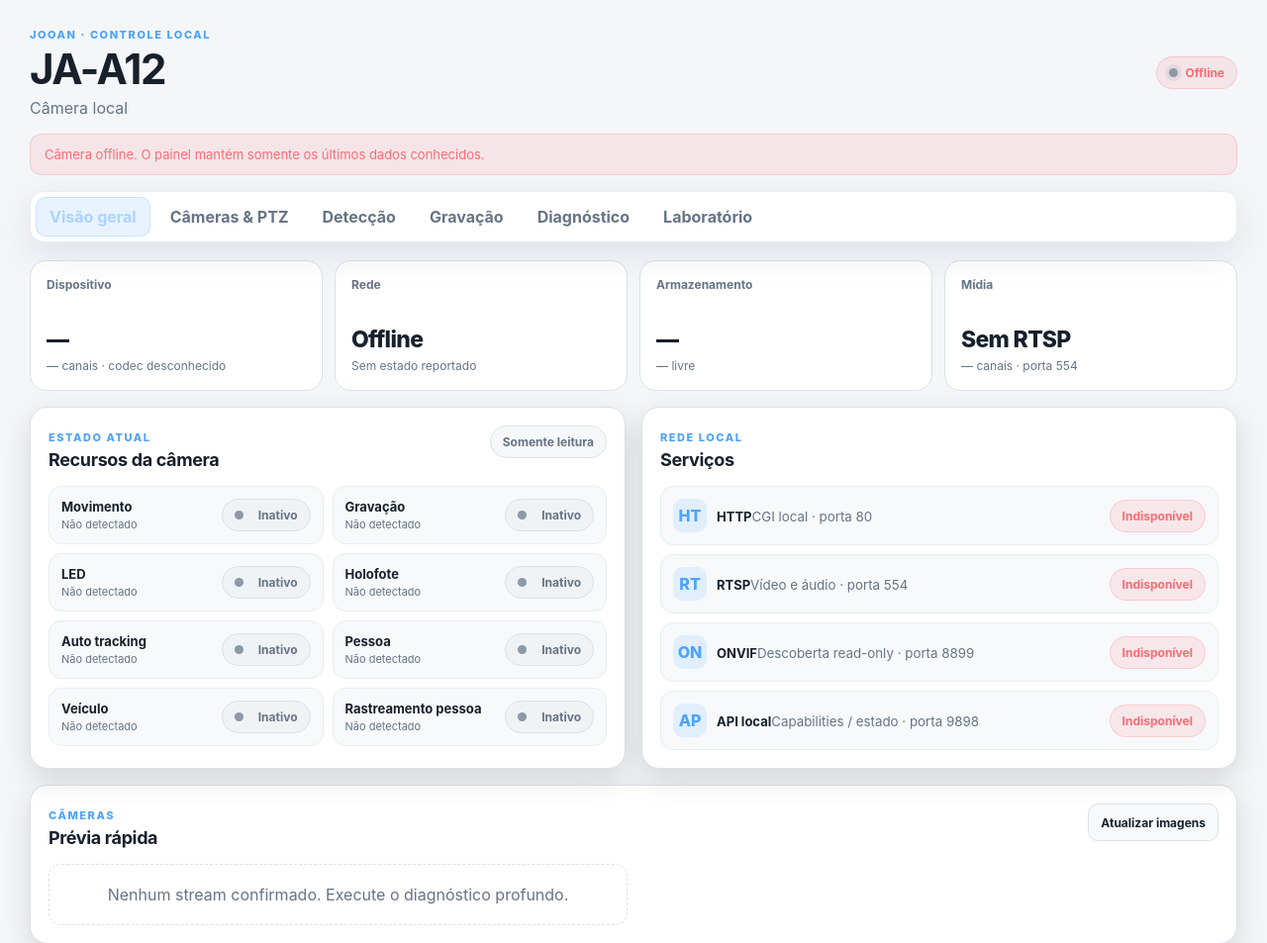
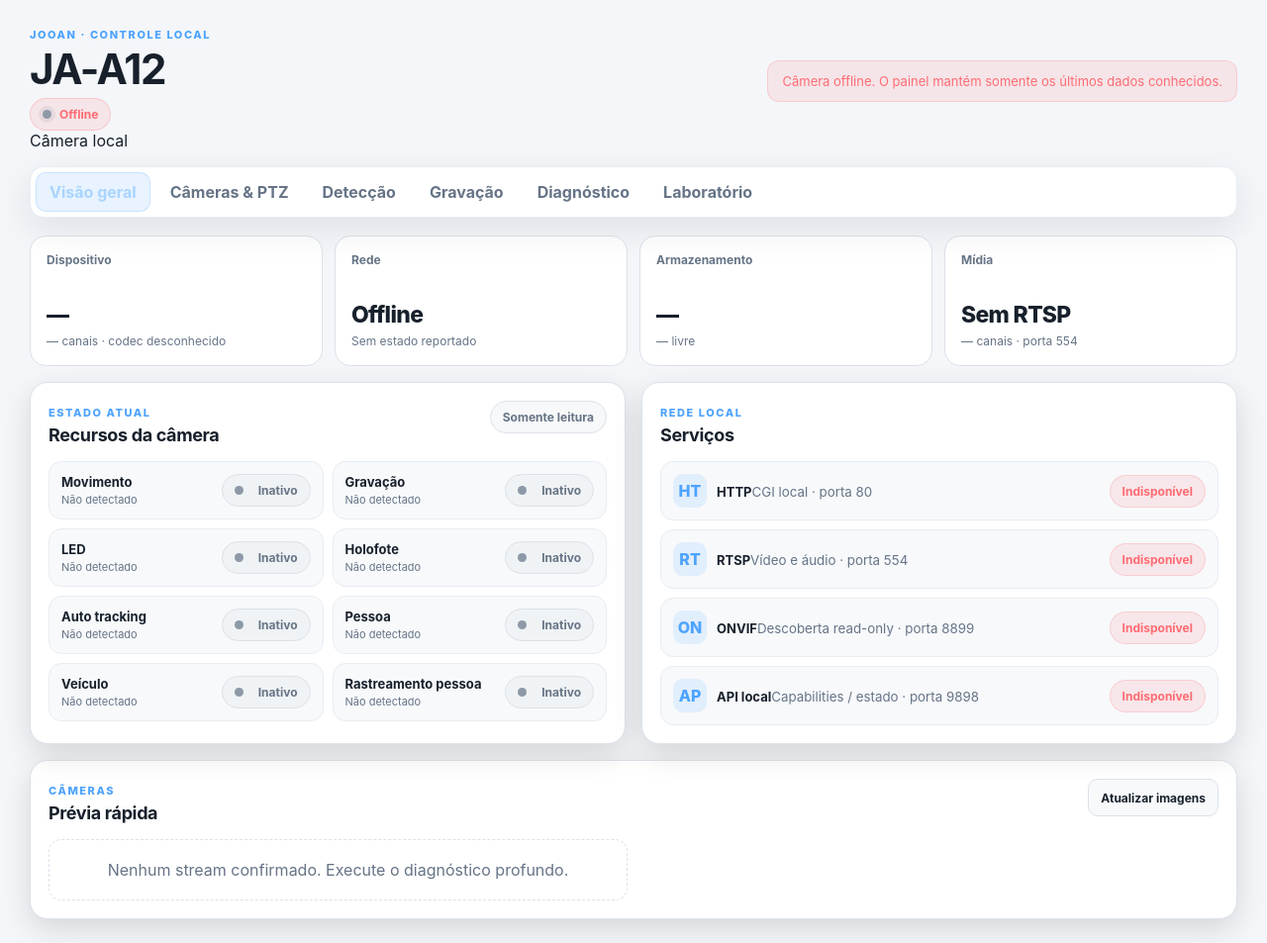
Before and after one commit to lucaslucian/ha-jooan-ptz, a Flask app: page / in a window 1280 px wide. Shown: the top 953 px of the page at 99% size. Run offline with Flask 3, Linux system fonts and the light colour scheme.

Commit message:
Compact dashboard header and improve responsive layout

```diff
--- a/jooan_ptz/app/templates/index.html
+++ b/jooan_ptz/app/templates/index.html
@@ -10,29 +10,30 @@
 <body>
   <main class="shell">
     <header class="app-header">
-      <div>
+      <div class="header-primary">
         <div class="eyebrow">JOOAN · CONTROLE LOCAL</div>
-        <h1>JA-A12</h1>
-        <p id="headerSubtitle">Carregando informações da câmera...</p>
-      </div>
+        <div class="header-title-row">
+          <h1 id="headerTitle">JA-A12</h1>
           <div id="headerStatus" class="health-badge health-offline">
             <span class="health-dot"></span>
             <span>Verificando</span>
           </div>
+        </div>
+        <div id="headerSubtitle" class="header-meta">Carregando informações da câmera...</div>
+      </div>
+      <div id="statusBanner" class="status-banner" role="status" aria-live="polite">Iniciando painel...</div>
     </header>
 
-    <div id="statusBanner" class="status-banner">Iniciando painel...</div>
-
-    <nav class="tabs" aria-label="Seções do painel">
-      <button class="tab active" data-tab="overview">Visão geral</button>
-      <button class="tab" data-tab="camera">Câmeras & PTZ</button>
-      <button class="tab" data-tab="detection">Detecção</button>
-      <button class="tab" data-tab="recording">Gravação</button>
-      <button class="tab" data-tab="diagnostics">Diagnóstico</button>
-      <button class="tab" data-tab="lab">Laboratório</button>
+    <nav class="tabs" aria-label="Seções do painel" role="tablist">
+      <button id="tabButton-overview" class="tab active" data-tab="overview" role="tab" aria-controls="tab-overview" aria-selected="true">Visão geral</button>
+      <button id="tabButton-camera" class="tab" data-tab="camera" role="tab" aria-controls="tab-camera" aria-selected="false" tabindex="-1">Câmeras & PTZ</button>
+      <button id="tabButton-detection" class="tab" data-tab="detection" role="tab" aria-controls="tab-detection" aria-selected="false" tabindex="-1">Detecção</button>
+      <button id="tabButton-recording" class="tab" data-tab="recording" role="tab" aria-controls="tab-recording" aria-selected="false" tabindex="-1">Gravação</button>
+      <button id="tabButton-diagnostics" class="tab" data-tab="diagnostics" role="tab" aria-controls="tab-diagnostics" aria-selected="false" tabindex="-1">Diagnóstico</button>
+      <button id="tabButton-lab" class="tab" data-tab="lab" role="tab" aria-controls="tab-lab" aria-selected="false" tabindex="-1">Laboratório</button>
     </nav>
 
-    <section id="tab-overview" class="tab-panel active">
+    <section id="tab-overview" class="tab-panel active" role="tabpanel" aria-labelledby="tabButton-overview">
       <div id="overviewCards" class="stat-grid"></div>
 
       <div class="content-grid two">
@@ -70,7 +71,7 @@
       </article>
     </section>
 
-    <section id="tab-camera" class="tab-panel">
+    <section id="tab-camera" class="tab-panel" role="tabpanel" aria-labelledby="tabButton-camera">
       <div class="camera-workspace">
         <article class="card live-card">
           <div class="card-heading">
@@ -99,7 +100,7 @@
             <button id="singleSnapshotButton" class="button secondary">Snapshot</button>
             <button id="validateSubstreams" class="button ghost">Validar stream PTZ</button>
           </div>
-          <p id="previewMessage" class="helper"></p>
+          <p id="previewMessage" class="helper" aria-live="polite"></p>
         </article>
 
         <article class="card ptz-card">
@@ -118,7 +119,7 @@
             <button class="ptz-button" data-dir="right" aria-label="Direita">→</button>
             <div></div><button class="ptz-button" data-dir="down" aria-label="Baixo">↓</button><div></div>
           </div>
-          <p id="command" class="command-state"></p>
+          <p id="command" class="command-state" aria-live="polite"></p>
         </article>
       </div>
 
@@ -134,7 +135,8 @@
       </article>
     </section>
 
-    <section id="tab-detection" class="tab-panel">
+    <section id="tab-detection" class="tab-panel" role="tabpanel" aria-labelledby="tabButton-detection">
+      <div class="content-grid two detection-layout">
         <article class="card">
           <div class="card-heading">
             <div>
@@ -155,9 +157,10 @@
           </div>
           <div id="lightingGrid" class="setting-grid"></div>
         </article>
+      </div>
     </section>
 
-    <section id="tab-recording" class="tab-panel">
+    <section id="tab-recording" class="tab-panel" role="tabpanel" aria-labelledby="tabButton-recording">
       <div class="content-grid two">
         <article class="card">
           <div class="card-heading">
@@ -191,7 +194,7 @@
       </article>
     </section>
 
-    <section id="tab-diagnostics" class="tab-panel">
+    <section id="tab-diagnostics" class="tab-panel" role="tabpanel" aria-labelledby="tabButton-diagnostics">
       <article class="card">
         <div class="card-heading">
           <div>
@@ -227,7 +230,7 @@
         <div id="rawDetails" class="details-stack"></div>
       </article>
     </section>
-    <section id="tab-lab" class="tab-panel">
+    <section id="tab-lab" class="tab-panel" role="tabpanel" aria-labelledby="tabButton-lab">
       <article class="card lab-warning">
         <div class="card-heading">
           <div>
```
Lines whose indentation alone changed are shown as unchanged.
